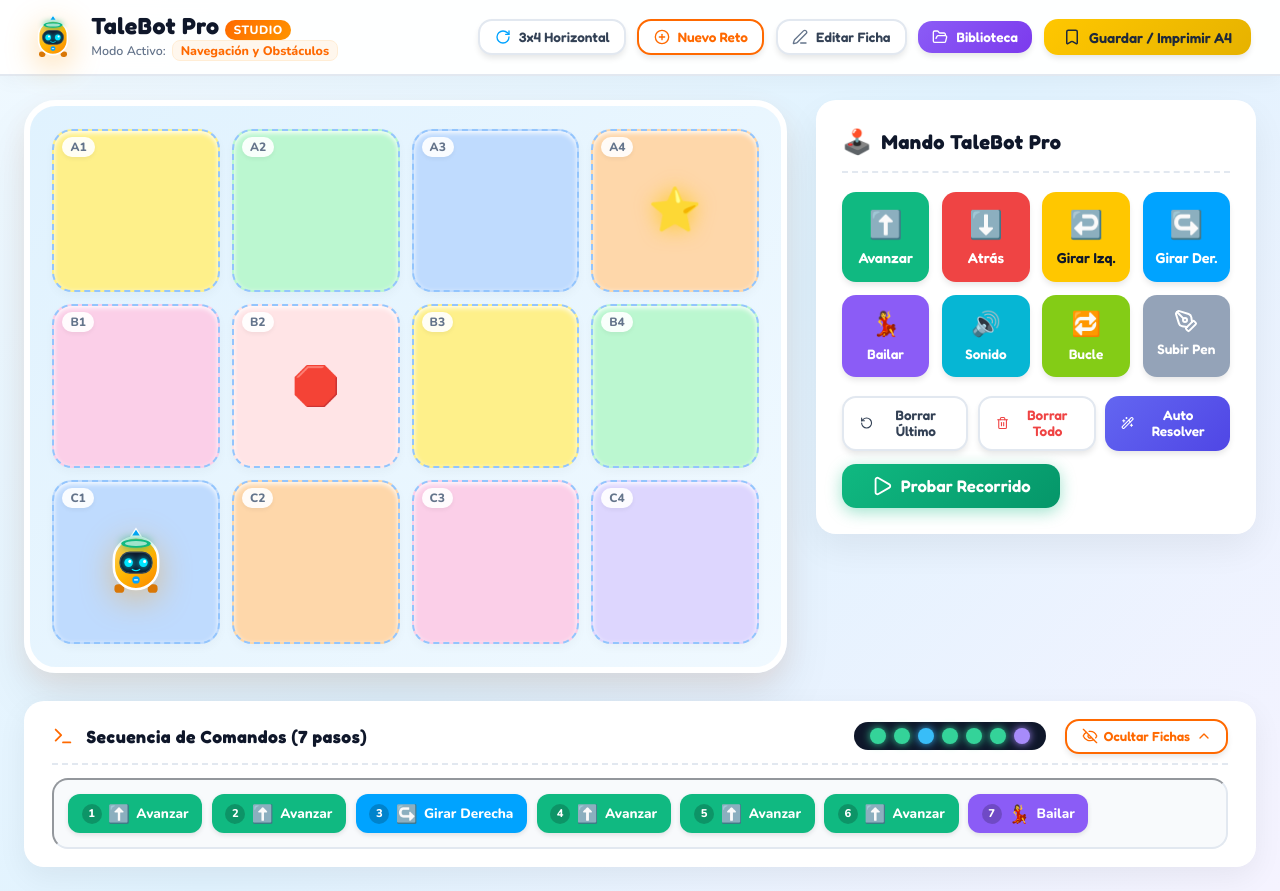
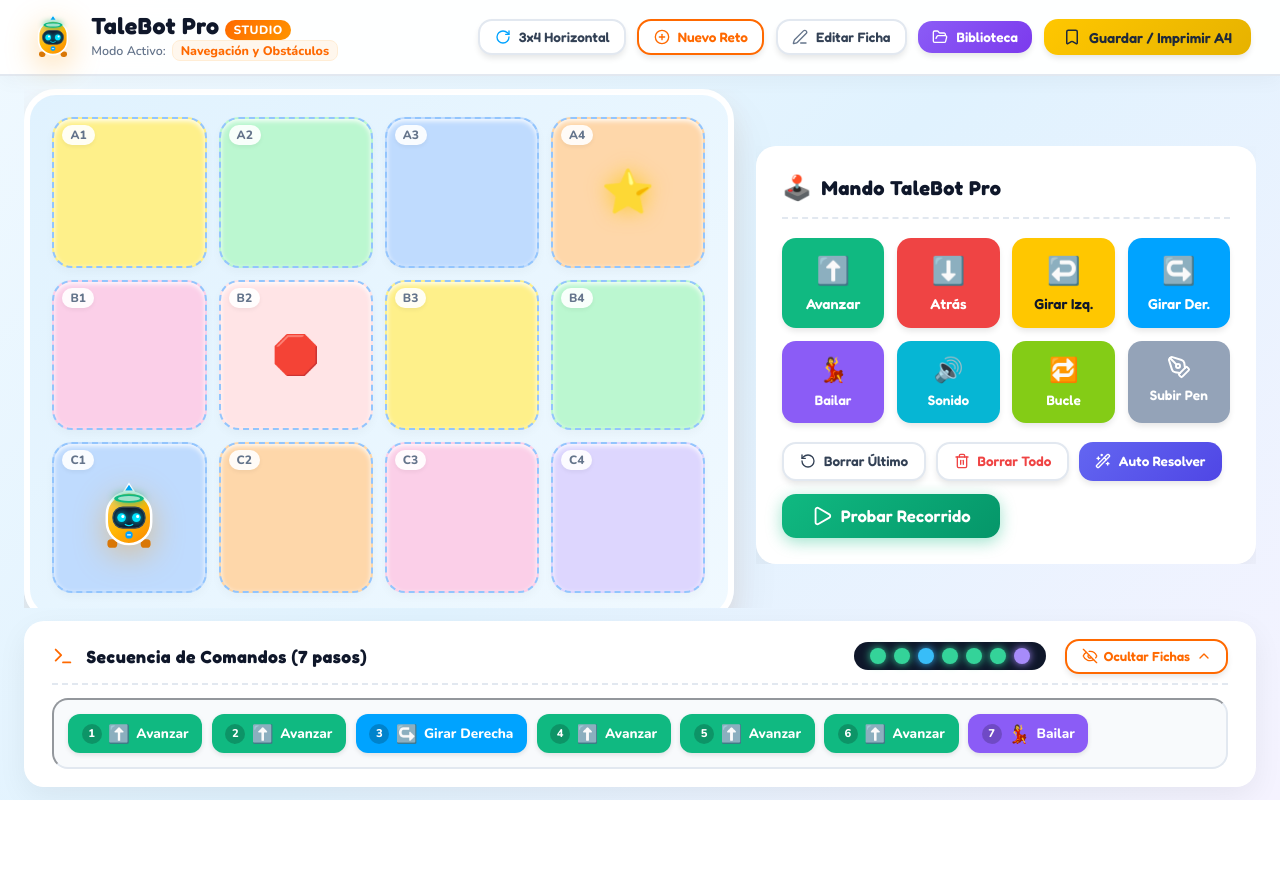
Before and after one commit to miguelpicado/tale-bot-challenge, a React (Vite) app: page / in a window 1280 px wide. After the commit the page ends 800 px from the top, so only its background shows below. Built offline with nearby package versions, Linux system fonts and the light colour scheme.

Commit message:
Layout: 500px wide sidebar with proportional map scaling for 16:9 viewports without vertical scroll

```diff
--- a/src/App.jsx
+++ b/src/App.jsx
@@ -232,7 +232,7 @@
   };
 
   return (
-    <div style={{ minHeight: '100vh', display: 'flex', flexDirection: 'column' }}>
+    <div style={{ height: '100vh', maxMaxHeight: '100vh', display: 'flex', flexDirection: 'column', overflow: 'hidden' }}>
       {/* Header */}
       <Header
         orientation={orientation}
@@ -244,27 +244,32 @@
         activeModeName={activeModeName}
       />
 
-      {/* Main Hero Workspace */}
+      {/* Main Hero Workspace - Fits 16:9 Screen without Vertical Scroll */}
       <main style={{
         maxWidth: '1440px',
         width: '100%',
         margin: '0 auto',
-        padding: '1.5rem',
+        padding: '0.8rem 1.5rem',
         flex: 1,
         display: 'flex',
         flexDirection: 'column',
-        gap: '1.8rem'
+        justifyContent: 'space-between',
+        gap: '0.8rem',
+        overflow: 'hidden'
       }}>
-        {/* Top Split Area: Prominent Grid Canvas + Right Controller Sidebar */}
+        {/* Top Split Area: Proportionally sized Map + Wider 500px Sidebar */}
         <div style={{
           display: 'grid',
-          gridTemplateColumns: '1fr 440px',
-          gap: '1.8rem',
-          alignItems: 'start',
-          width: '100%'
+          gridTemplateColumns: '1fr 500px', // Wider sidebar, proportionally smaller map
+          gap: '1.4rem',
+          alignItems: 'center',
+          width: '100%',
+          flex: 1,
+          maxHeight: 'calc(100vh - 180px)',
+          overflow: 'hidden'
         }}>
           {/* Hero Grid Canvas */}
-          <section style={{ display: 'flex', flexDirection: 'column', alignItems: 'stretch', width: '100%' }}>
+          <section style={{ display: 'flex', flexDirection: 'column', alignItems: 'center', justifyContent: 'center', width: '100%', height: '100%' }}>
             <GridCanvas
               numRows={numRows}
               numCols={numCols}
@@ -281,8 +286,8 @@
             />
           </section>
 
-          {/* Right Controller Sidebar */}
-          <aside style={{ display: 'flex', flexDirection: 'column', gap: '1.2rem' }}>
+          {/* Right Controller Sidebar (500px wide, fits nicely) */}
+          <aside style={{ display: 'flex', flexDirection: 'column', gap: '0.8rem', width: '100%', maxHeight: '100%', overflowY: 'auto' }}>
             <TaleBotController
               commands={currentChallenge.commands || []}
               onAddCommand={handleAddCommand}
@@ -304,7 +309,7 @@
           </aside>
         </div>
 
-        {/* FULL WIDTH Command Sequence Bar spanning under BOTH the Map AND the Sidebar! */}
+        {/* FULL WIDTH Command Sequence Bar aligned under BOTH map and sidebar */}
         <CommandSequenceBar
           commands={currentChallenge.commands || []}
           isPlaying={isPlaying}
--- a/src/components/GridCanvas.jsx
+++ b/src/components/GridCanvas.jsx
@@ -69,6 +69,7 @@
           border: '6px solid #FFFFFF',
           position: 'relative',
           width: '100%',
+          maxHeight: 'calc(100vh - 250px)',
           aspectRatio: `${numCols} / ${numRows}`,
           transition: 'all 0.3s cubic-bezier(0.34, 1.56, 0.64, 1)'
         }}
```
